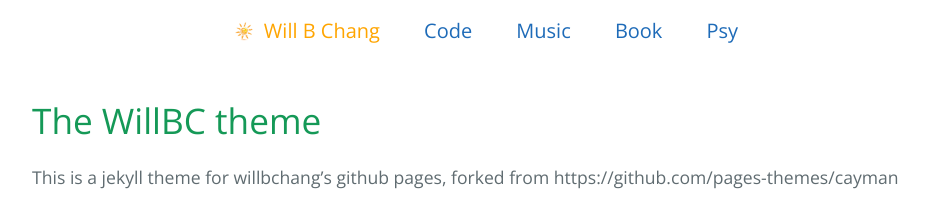
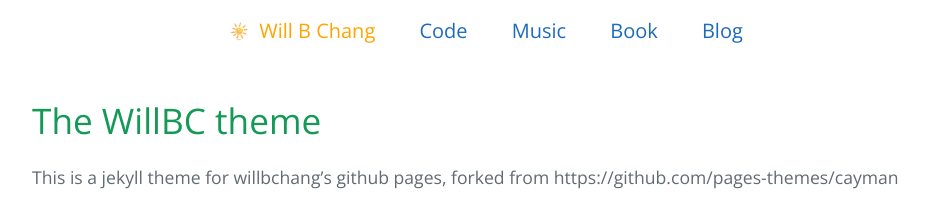
Before and after one commit to willbchang/jekyll-theme-willbc, a Jekyll site: the page built from README.md, in a window 1280 px wide. Shown: the top 212 px of the page, without its empty margins (144-1073 px from the left). Built offline with Jekyll 4.4.1, drawn with Linux system fonts in a browser that asks for light colours; our own code applies the rules of GitHub Pages for plain Markdown files.

Commit message:
change header

```diff
--- a/_layouts/default.html
+++ b/_layouts/default.html
@@ -16,7 +16,7 @@
         <li><a href="https://code.willbc.cn">Code</a></li>
         <li><a href="https://music.willbc.cn">Music</a></li>
         <li><a href="https://book.willbc.cn">Book</a></li>
-        <li><a href="https://psy.willbc.cn">Psy</a></li>
+        <li><a href="https://blog.willbc.cn">Blog</a></li>
       </ul>
     </nav>
     <main id="content" class="main-content" role="main">
```
